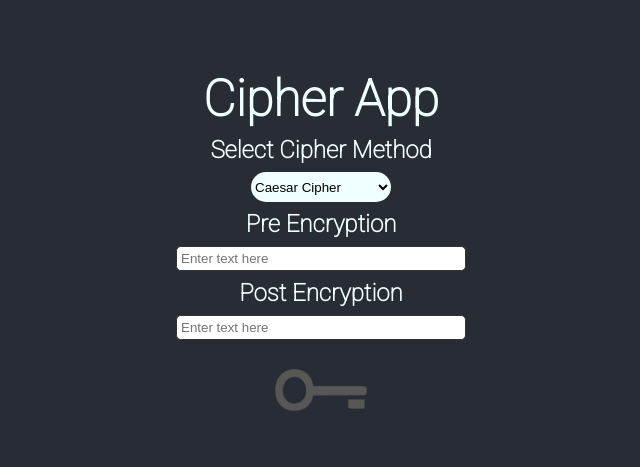
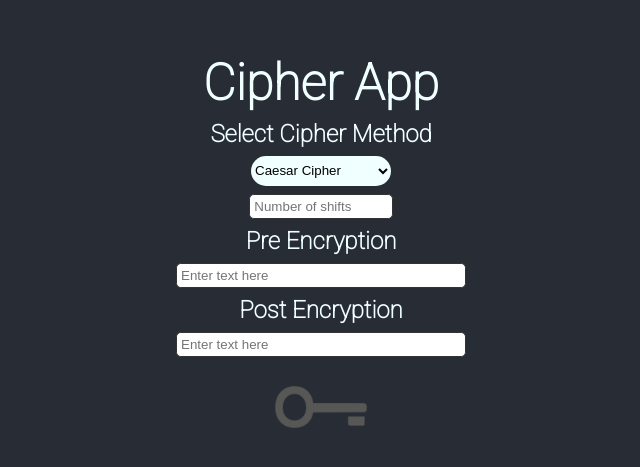
Before and after one commit to adaapp/sqa-nov-2021-team2, a React (Create React App) app in the folder sqa-app/: page / in a window 1280 px wide. Shown: the part 143-610 px from the top of the page, without its empty margins (319-959 px from the left). Built offline with nearby package versions, Linux system fonts and the light colour scheme.

Commit message:
Added dynamic box to take number of shift positions as an argument for caesar cipher

```diff
--- a/sqa-app/src/App.css
+++ b/sqa-app/src/App.css
@@ -30,6 +30,14 @@ h2 {
   width: 21em;
 }
 
+.smallInput {
+  border: 1px solid #333;
+  border-radius: .3rem;
+  padding: .25rem;
+  margin-top: .5rem;
+  width: 10em;
+}
+
 select {
   background: azure;
   width:140px;
--- a/sqa-app/src/App.js
+++ b/sqa-app/src/App.js
@@ -4,21 +4,23 @@ import CipherInput from './components/CipherInput'
 import {useEffect, useState} from "react";
 import CaesarCipher from "./CipherLogic/CaesarCipher";
 import logo from "./assets/keyIcon.png"
+import ArgsBox from "./components/ArgsBox";
 
 function App() {
     const [cipherType, setCipherType] = useState("caesar");
     const [cipherString, setCipherString] = useState("");
-    const [cipherInString, setCipherInString] = useState(true)
+    const [cipherInString, setCipherInString] = useState(true);
+    const [caesarCipherShift, setCaesarCipherShift] = useState();
 
     let preEncryptionText, postEncryptionText;
 
     if (cipherType === "caesar") {
         if (cipherInString) {
             preEncryptionText = cipherString;
-            postEncryptionText = CaesarCipher(cipherString, 2);
+            postEncryptionText = CaesarCipher(cipherString, caesarCipherShift);
         }else {
             postEncryptionText = cipherString;
-            preEncryptionText = CaesarCipher(cipherString, -Math.abs(2));
+            preEncryptionText = CaesarCipher(cipherString, -Math.abs(caesarCipherShift));
         }
     }else if (cipherType === "vigenere") {
 
@@ -38,6 +40,10 @@ function App() {
         setCipherInString(false)
     }
 
+    function handleCaesarShiftValueChange(e){
+        setCaesarCipherShift(e.target.value)
+    }
+
     return (
         <>
             <h1> Cipher App</h1>
@@ -45,6 +51,11 @@ function App() {
             <CipherType
                 selectedType = {cipherType}
                 onChangeType={e => setCipherType(e.target.value)}
+            />
+            <ArgsBox
+                cipherTypeSelected={cipherType}
+                shiftValue={caesarCipherShift}
+                onShiftValueChange={handleCaesarShiftValueChange}
             />
             <h2>Pre Encryption</h2>
             <CipherInput
--- /dev/null
+++ b/sqa-app/src/components/ArgsBox.js
@@ -0,0 +1,15 @@
+import React from "react";
+import cipherType from "./CipherType";
+
+export default function argsBox(props) {
+    const {
+        cipherTypeSelected,
+        shiftValue,
+        onShiftValueChange
+    } = props;
+    return (
+        <div>
+            <input type="string" className="smallInput" placeholder={"Number of shifts"} value={shiftValue} onChange={onShiftValueChange} style={{ visibility: cipherTypeSelected !== "caesar"? 'hidden': 'visible'}}/>
+        </div>
+    )
+}
```
